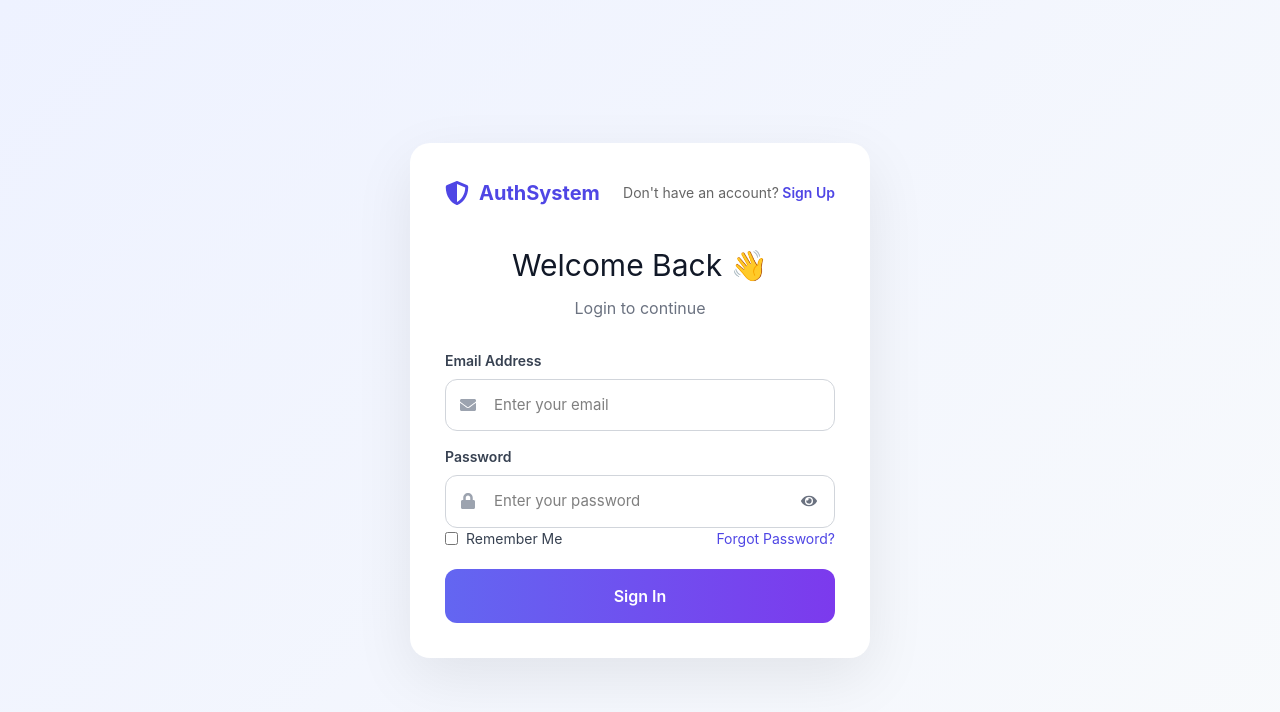
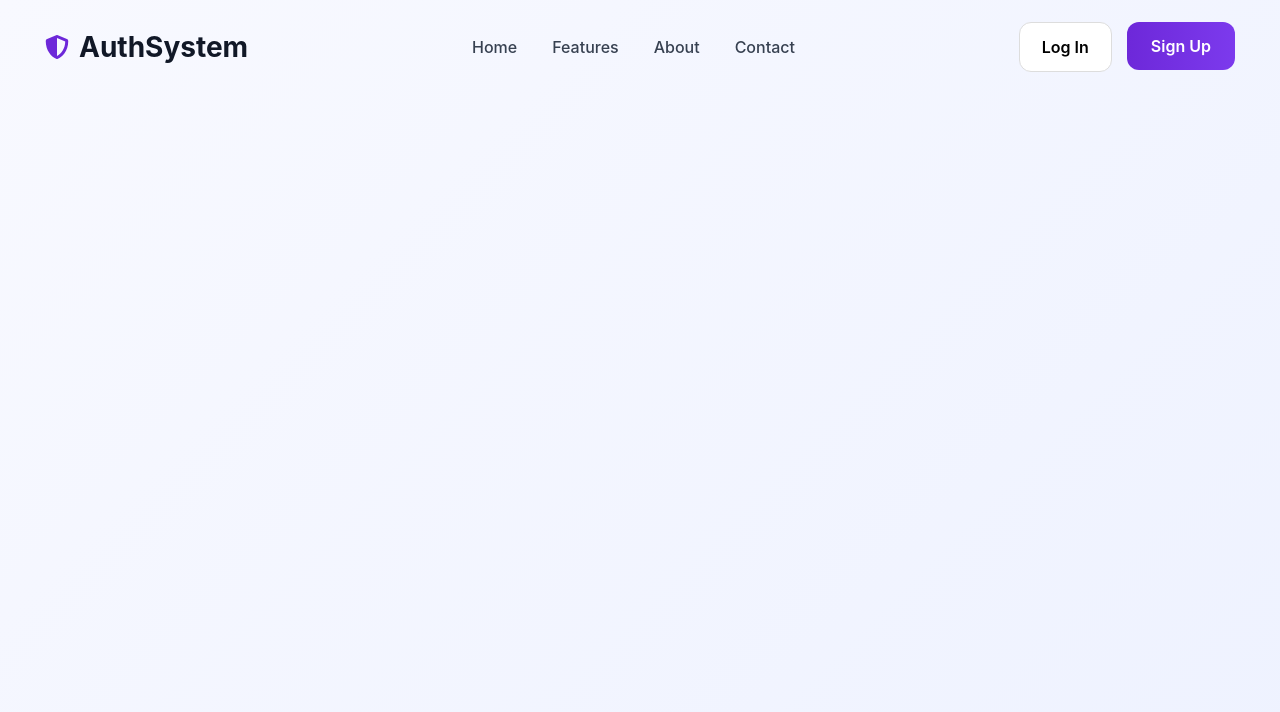
Before and after one commit to Isha4002/authentication-system, a React (Vite) app in the folder client/: page / in a window 1280 px wide. Shown: the top 712 px of the page. Built offline with nearby package versions, Linux system fonts and the light colour scheme.

Commit message:
Fixed Login and Register Page.

```diff
--- a/client/src/App.jsx
+++ b/client/src/App.jsx
@@ -1,5 +1,6 @@
 import { Routes, Route } from "react-router-dom";
 
+import Landing from "./pages/Landing";
 import Login from "./pages/Login";
 import Register from "./pages/Register";
 import Dashboard from "./pages/Dashboard";
@@ -8,10 +9,14 @@ import ProtectedRoute from "./components/ProtectedRoute";
 function App() {
   return (
     <Routes>
-      <Route path="/" element={<Login />} />
+      {/* Landing Page */}
+      <Route path="/" element={<Landing />} />
 
+      {/* Authentication */}
+      <Route path="/login" element={<Login />} />
       <Route path="/register" element={<Register />} />
 
+      {/* Protected Dashboard */}
       <Route
         path="/dashboard"
         element={
--- a/client/src/index.css
+++ b/client/src/index.css
@@ -189,3 +189,160 @@ label{
 }
 
 }
+
+
+
+/* ================= LANDING PAGE ================= */
+
+.landing-page{
+    min-height:100vh;
+    background:linear-gradient(135deg,#f8f9ff,#eef2ff);
+}
+
+.navbar{
+    max-width:1250px;
+    margin:auto;
+    padding:22px 30px;
+    display:flex;
+    justify-content:space-between;
+    align-items:center;
+}
+
+.logo{
+    display:flex;
+    align-items:center;
+    gap:10px;
+    font-size:28px;
+    font-weight:700;
+    color:#111827;
+}
+
+.logo-icon{
+    color:#6d28d9;
+    font-size:34px;
+}
+
+.nav-links{
+    display:flex;
+    list-style:none;
+    gap:35px;
+}
+
+.nav-links a{
+    text-decoration:none;
+    color:#374151;
+    font-weight:500;
+    transition:.3s;
+}
+
+.nav-links a:hover{
+    color:#6d28d9;
+}
+
+.nav-buttons{
+    display:flex;
+    gap:15px;
+}
+
+.login-btn{
+    background:white;
+    border:1px solid #ddd;
+    padding:12px 22px;
+    border-radius:12px;
+    cursor:pointer;
+    font-weight:600;
+    transition:.3s;
+}
+
+.login-btn:hover{
+    background:#f3f4f6;
+}
+
+.signup-btn{
+    background:linear-gradient(90deg,#6d28d9,#7c3aed);
+    color:white;
+    border:none;
+    padding:12px 24px;
+    border-radius:12px;
+    cursor:pointer;
+    font-weight:600;
+    transition:.3s;
+}
+
+.signup-btn:hover{
+    transform:translateY(-2px);
+    box-shadow:0 8px 20px rgba(109,40,217,.35);
+}
+
+@media(max-width:900px){
+
+.nav-links{
+    display:none;
+}
+
+}
+
+.auth-wrapper{
+    width:100%;
+    max-width:950px;
+}
+
+.auth-topbar{
+    display:flex;
+    justify-content:space-between;
+    align-items:center;
+    margin-bottom:25px;
+    padding:0 10px;
+}
+
+.auth-topbar p{
+    color:#555;
+    font-size:15px;
+}
+
+.auth-topbar a{
+    color:#6d28d9;
+    text-decoration:none;
+    font-weight:600;
+}
+
+.auth-card{
+    width:520px;
+    margin:auto;
+    background:#fff;
+    border-radius:20px;
+    padding:35px;
+    box-shadow:0 20px 50px rgba(0,0,0,.08);
+}
+
+.remember-row{
+    display:flex;
+    justify-content:space-between;
+    align-items:center;
+    margin:20px 0;
+}
+
+.remember-me{
+    display:flex;
+    align-items:center;
+    gap:8px;
+    font-size:14px;
+    color:#555;
+    font-weight:500;
+}
+
+.remember-me input{
+    width:16px;
+    height:16px;
+}
+
+.forgot-link{
+    text-decoration:none;
+    color:#6d28d9;
+    font-size:14px;
+    font-weight:600;
+}
+
+.forgot-link:hover{
+    text-decoration:underline;
+}
--- /dev/null
+++ b/client/src/pages/Landing.jsx
@@ -0,0 +1,46 @@
+import { Link } from "react-router-dom";
+import { FaShieldAlt } from "react-icons/fa";
+
+function Landing() {
+  return (
+    <div className="landing-page">
+
+      {/* Navbar */}
+
+      <nav className="navbar">
+
+        <div className="logo">
+          <FaShieldAlt className="logo-icon" />
+          <span>AuthSystem</span>
+        </div>
+
+        <ul className="nav-links">
+          <li><a href="#home">Home</a></li>
+          <li><a href="#features">Features</a></li>
+          <li><a href="#about">About</a></li>
+          <li><a href="#contact">Contact</a></li>
+        </ul>
+
+        <div className="nav-buttons">
+
+          <Link to="/login">
+            <button className="login-btn">
+              Log In
+            </button>
+          </Link>
+
+          <Link to="/register">
+            <button className="signup-btn">
+              Sign Up
+            </button>
+          </Link>
+
+        </div>
+
+      </nav>
+
+    </div>
+  );
+}
+
+export default Landing;
--- a/client/src/pages/Login.jsx
+++ b/client/src/pages/Login.jsx
@@ -58,24 +58,33 @@ function Login() {
 
   return (
   <div className="auth-container">
-      <div className="auth-card">
 
-        <div className="auth-header">
+    <div className="auth-wrapper">
+
+      {/* Top Bar */}
+
+      <div className="auth-topbar">
+
         <div className="logo">
-            <FaShieldAlt />
+          <FaShieldAlt className="logo-icon" />
           <span>AuthSystem</span>
         </div>
 
         <p>
-            Don't have an account?
-            <Link to="/register"> Sign Up</Link>
+          Don't have an account?{" "}
+          <Link to="/register">Sign Up</Link>
         </p>
+
       </div>
 
-        <h1>Welcome Back 👋</h1>
+      {/* Login Card */}
+
+      <div className="auth-card">
+
+        <h1>Welcome Back</h1>
 
         <p className="subtitle">
-          Login to continue
+          Login to your account
         </p>
 
         <form onSubmit={handleSubmit}>
@@ -83,6 +92,7 @@ function Login() {
           <label>Email Address</label>
 
           <div className="input-box">
+
             <FaEnvelope className="input-icon" />
 
             <input
@@ -93,6 +103,7 @@ function Login() {
               onChange={handleChange}
               required
             />
+
           </div>
 
           <label>Password</label>
@@ -119,45 +130,34 @@ function Login() {
 
           </div>
 
-          <div
-            style={{
-              display: "flex",
-              justifyContent: "space-between",
-              alignItems: "center",
-              marginBottom: "20px",
-              fontSize: "14px",
-            }}
-          >
-            <label
-              style={{
-                display: "flex",
-                alignItems: "center",
-                gap: "8px",
-                margin: 0,
-                fontWeight: "normal",
-              }}
-            >
+          <div className="remember-row">
+
+            <label className="remember-me">
+
               <input type="checkbox" />
+
               Remember Me
+
             </label>
 
-            <span
-              style={{
-                color: "#4f46e5",
-                cursor: "pointer",
-              }}
-            >
+            <a href="#" className="forgot-link">
               Forgot Password?
-            </span>
+            </a>
+
           </div>
 
           <button type="submit">
-            {loading ? "Signing In..." : "Sign In"}
+
+            {loading ? "Signing In..." : "Log In"}
+
           </button>
 
         </form>
 
       </div>
+
+    </div>
+
   </div>
 );
 }
--- a/client/src/pages/Register.jsx
+++ b/client/src/pages/Register.jsx
@@ -79,26 +79,28 @@ function Register() {
 
   return (
   <div className="auth-container">
-      <div className="auth-card">
+
+    <div className="auth-wrapper">
 
       {/* Top Bar */}
 
-        <div className="auth-header">
+      <div className="auth-topbar">
 
         <div className="logo">
+          <FaShieldAlt className="logo-icon" />
+          <span>AuthSystem</span>
+        </div>
 
-            <FaShieldAlt />
-
-            <span>AuthSystem</span>
+        <p>
+          Already have an account?{" "}
+          <Link to="/login">Log In</Link>
+        </p>
 
       </div>
 
-          <p>
-            Already have an account?
-            <Link to="/"> Log In</Link>
-          </p>
+      {/* Card */}
 
-        </div>
+      <div className="auth-card">
 
         <h1>Create Account</h1>
 
@@ -111,7 +113,6 @@ function Register() {
           <label>Full Name</label>
 
           <div className="input-box">
-
             <FaUser className="input-icon" />
 
             <input
@@ -122,13 +123,11 @@ function Register() {
               onChange={handleChange}
               required
             />
-
           </div>
 
           <label>Email Address</label>
 
           <div className="input-box">
-
             <FaEnvelope className="input-icon" />
 
             <input
@@ -139,13 +138,11 @@ function Register() {
               onChange={handleChange}
               required
             />
-
           </div>
 
           <label>Password</label>
 
           <div className="input-box">
-
             <FaLock className="input-icon" />
 
             <input
@@ -163,19 +160,15 @@ function Register() {
             >
               {showPassword ? <FaEyeSlash /> : <FaEye />}
             </span>
-
           </div>
 
           <label>Confirm Password</label>
 
           <div className="input-box">
-
             <FaLock className="input-icon" />
 
             <input
-              type={
-                showConfirmPassword ? "text" : "password"
-              }
+              type={showConfirmPassword ? "text" : "password"}
               name="confirmPassword"
               placeholder="Confirm password"
               value={formData.confirmPassword}
@@ -186,9 +179,7 @@ function Register() {
             <span
               className="eye"
               onClick={() =>
-                setShowConfirmPassword(
-                  !showConfirmPassword
-                )
+                setShowConfirmPassword(!showConfirmPassword)
               }
             >
               {showConfirmPassword ? (
@@ -197,7 +188,6 @@ function Register() {
                 <FaEye />
               )}
             </span>
-
           </div>
 
           <div className="terms">
@@ -217,18 +207,17 @@ function Register() {
           </div>
 
           <button type="submit">
-
             {loading
               ? "Creating Account..."
               : "Create Account"}
-
           </button>
 
         </form>
 
-
+      </div>
 
     </div>
+
   </div>
 );
 }
```
Lines whose indentation alone changed are shown as unchanged.
